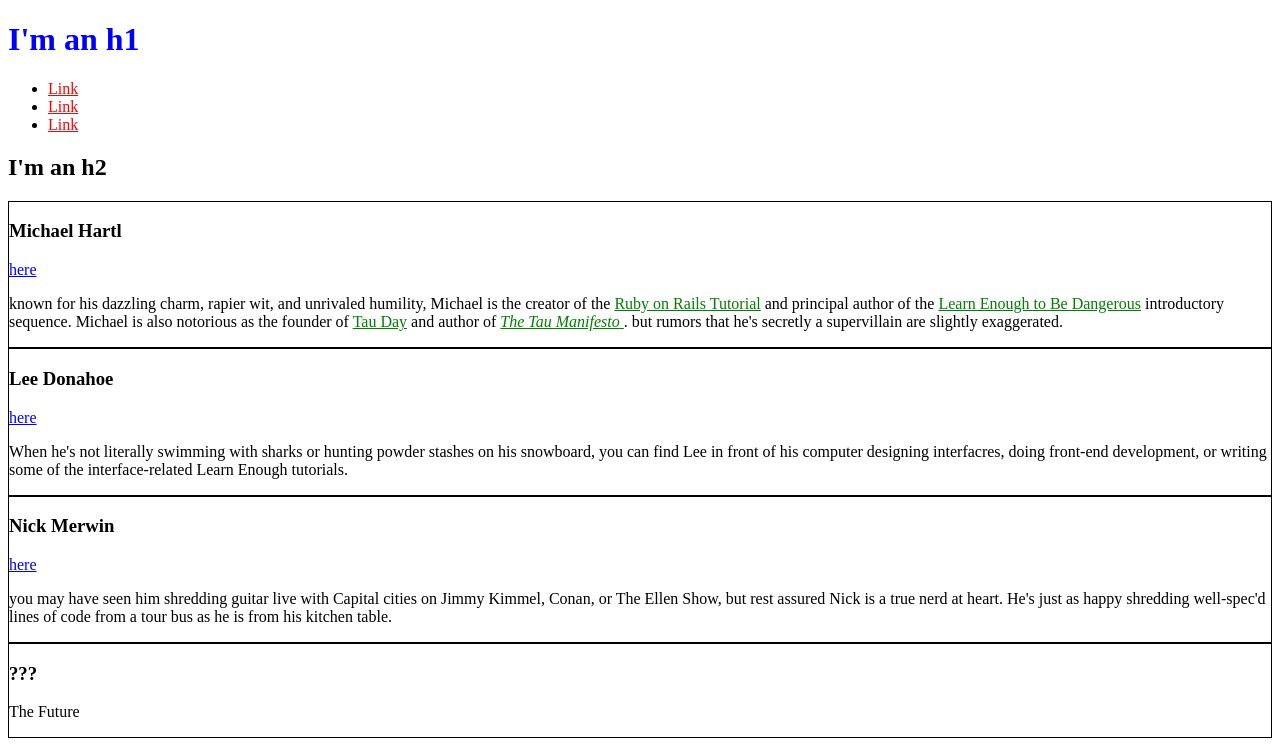
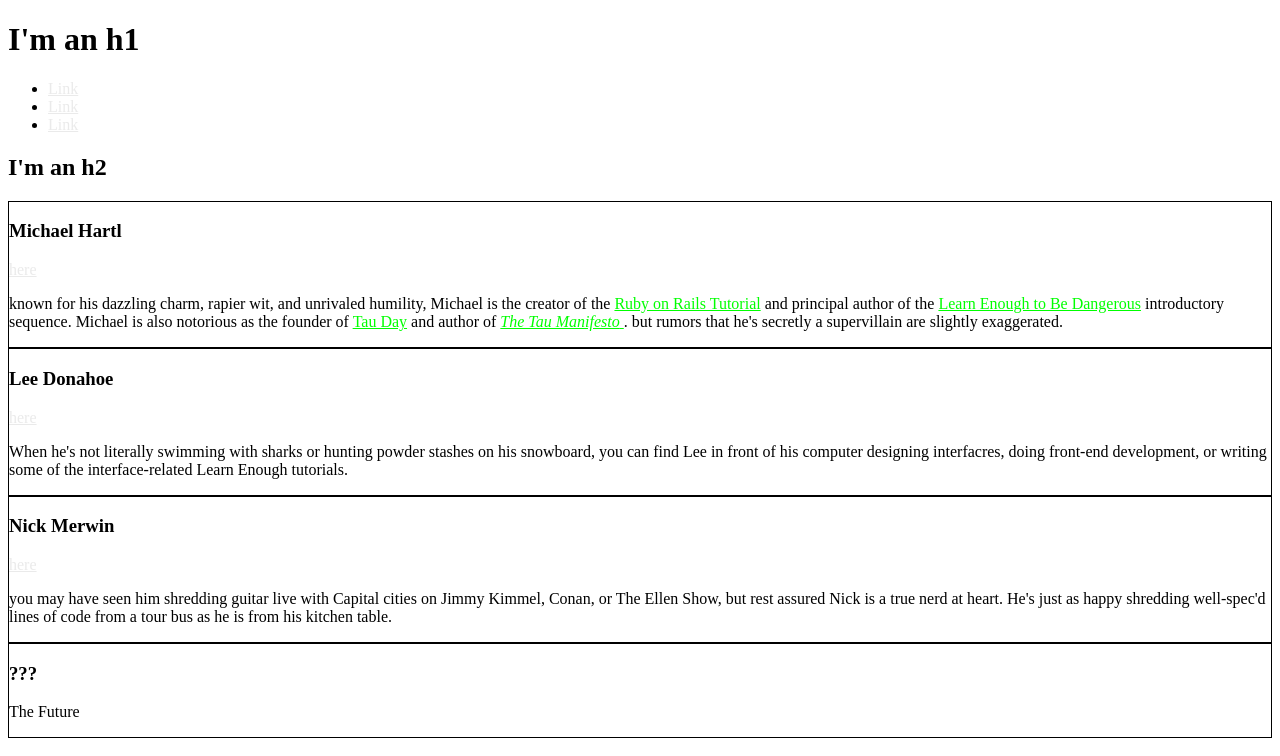
Before and after one commit to rrrw82/rrrw82.github.io, a plain HTML site: page index.html in a window 1280 px wide. Drawn offline with Linux system fonts and the light colour scheme.

Commit message:
Complete Section 3.1.3

```diff
--- a/index.html
+++ b/index.html
@@ -6,34 +6,34 @@
     <style>
     /* Global Styles */
       a {
-        color: red;
+        color: #ccbaf4;
       }
 
       /* Social Styles */
       .social-link {
-        color: blue;
+        color: rgba(150, 150, 150, 0.2);
       }
 
       /* Bio Styles */
       .bio-box {
-        border: 1px solid black;
+        border: 1px solid #000;
       }
       .bio-copy a{
-        color: green;
+        color: #0f0;
       }
     </style>
   </head>
   <body>
-    <h1 class="social-link">I'm an h1</h1>
+    <h1>I'm an h1</h1>
     <ul>
       <li>
-        <a href="http://example.com/">Link</a>
+        <a href="http://example.com/" class="social-link">Link</a>
       </li>
       <li>
-        <a href="http://example.com/">Link</a>
+        <a href="http://example.com/" class="social-link">Link</a>
       </li>
       <li>
-        <a href="http://example.com/">Link</a>
+        <a href="http://example.com/" class="social-link">Link</a>
       </li>
     </ul>
     <h2>I'm an h2</h2>
```
